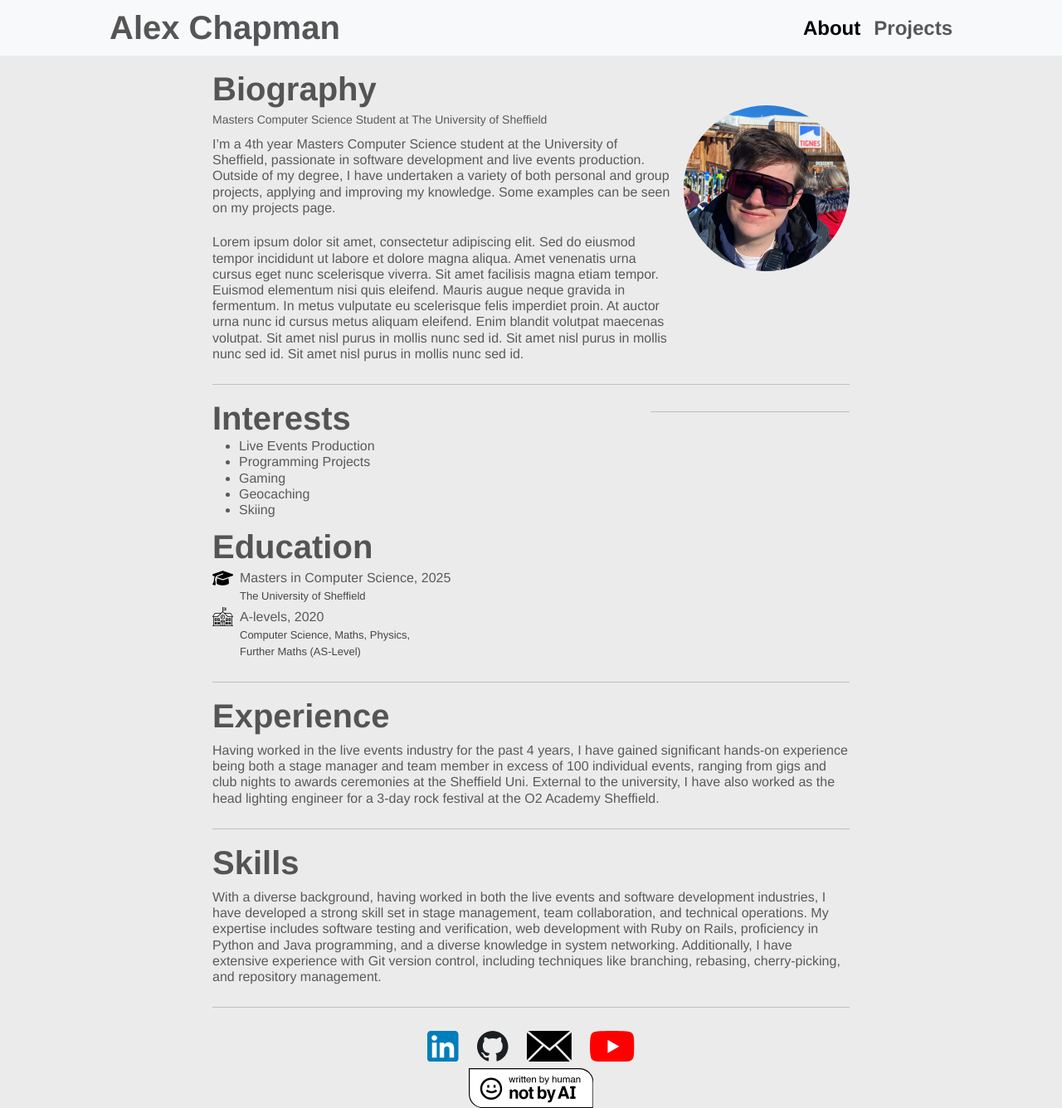
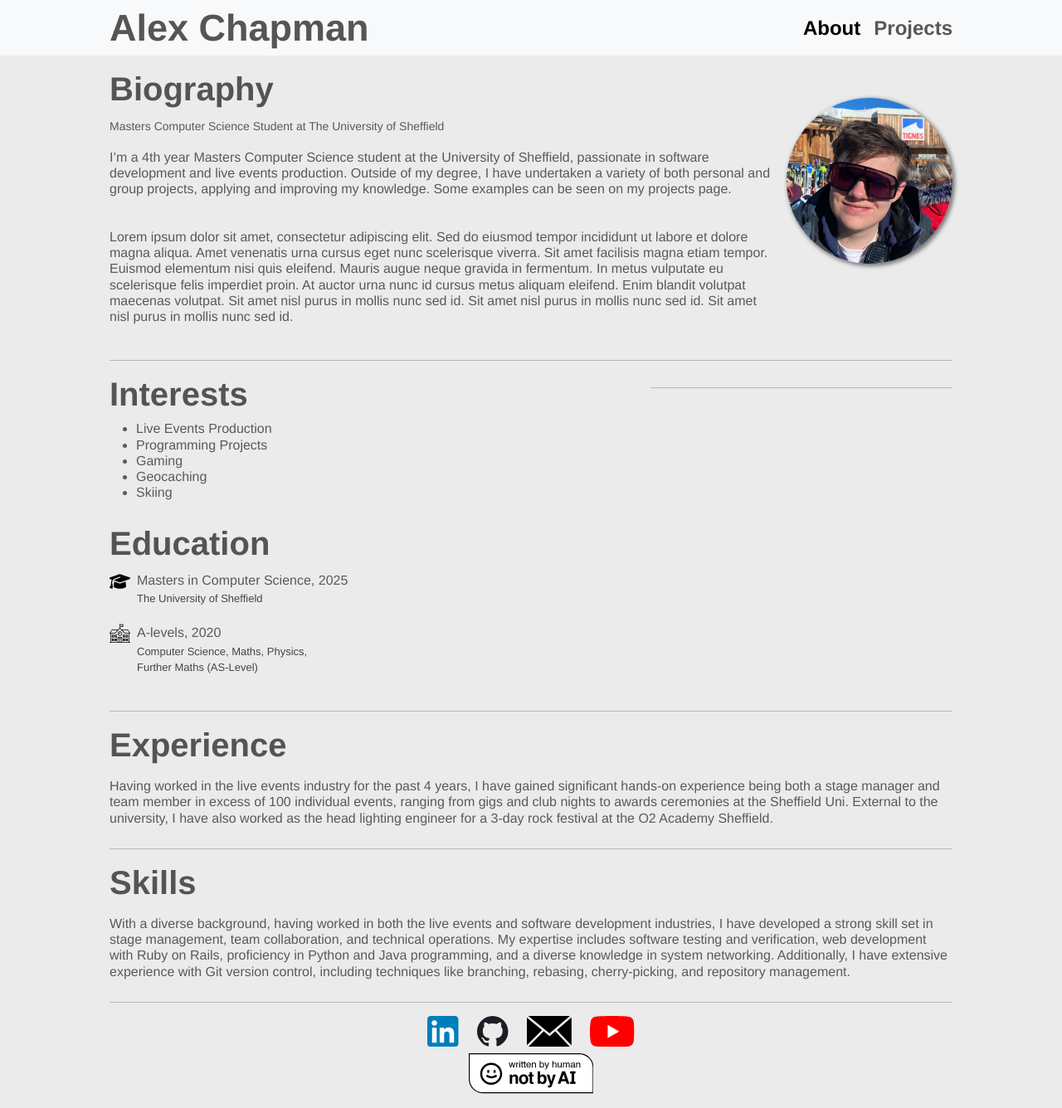
Before and after one commit to AlexChapman18/AlexChapman18.github.io, a React (Create React App) app: page /#/ in a window 1280 px wide. Shown: the whole page at 83% size. Built offline with nearby package versions, Linux system fonts and the light colour scheme.

Commit message:
improved nav-bar

```diff
--- a/src/components/Navigation.js
+++ b/src/components/Navigation.js
@@ -1,4 +1,7 @@
 // ---- Imports ----
+
+// Styles
+import './Navigation.scss';
 
 // Routing
 import { NavLink } from "react-router-dom";
@@ -10,16 +13,16 @@
 const Navigation = () => (
   <Navbar expand="lg" className="bg-body-tertiary py-3">
     <div className="container">
-      <Navbar.Brand className="fs-1 fw-bold text-primary" href="#">
+      <Navbar.Brand className="navigation-title fw-bold text-primary" href="#">
         Alex Chapman
       </Navbar.Brand>
       <Navbar.Toggle aria-controls="navbarScroll" />
-      <Navbar.Collapse id="navbarScroll">
+      <Navbar.Collapse className="navigation-collapse" id="navbarScroll">
         <Nav className="fs-4 fw-bold ms-auto" navbarScroll>
-          <NavLink className="nav-link" to="/">
+          <NavLink className="nav-link text-center" to="/">
             About
           </NavLink>
-          <NavLink className="nav-link pe-0" to="/projects">
+          <NavLink className="nav-link pe-0 text-center" to="/projects">
             Projects
           </NavLink>
         </Nav>
--- /dev/null
+++ b/src/components/Navigation.scss
@@ -0,0 +1,9 @@
+.navigation-title {
+  font-size: 45px;
+}
+
+@media (max-width: 991px) {
+  .navigation-collapse {
+    margin-top: 0.8rem;
+  }
+}
--- a/src/pages/About.js
+++ b/src/pages/About.js
@@ -13,7 +13,7 @@
 function About() {
   return (
     <Layout>
-      <div className='about-container'>
+      <div className='container'>
         <div className='biography'>
           <div className='biography-text'>
             <h1 className='biography-text-title section-title'>Biography</h1>
@@ -25,11 +25,11 @@
             </p>
           </div>
           <div className='biography-image'>
-            <img className='biography-image-image' src={bio_pic} alt="Alex_Holiday"  loading="lazy" />
+            <img className='biography-image-image global-box-shadow' src={bio_pic} alt="Alex_Holiday"  loading="lazy" />
             <div className='biography-image-blank'></div>
           </div>
         </div>
-        <hr className='lineSeparator'/>
+        <hr className="horizontal-linebreak bg-dark opacity-25" />
         <div className='IE'>
           <div className='IE-Interests'>
             <h1 className='IE-Interests-title section-title'>Interests</h1>
@@ -41,7 +41,7 @@
               <li>Skiing</li>
             </ul>
           </div>
-          <hr className='lineSeparator IE-separator'/>
+          <hr className="horizontal-linebreak bg-dark opacity-25" />
           <div className='IE-Education'>
             <h1 className='IE-Education-title section-title'>Education</h1>
             <div className='IE-Education-education'>
@@ -58,29 +58,27 @@
                 <div className='IE-Education-education-ALevels-icon'>
                   <School className='IE-Education-education-ALevels-icon'></School>
                 </div>
-                {/*<div className='IE-Education-education-ALevels-text'>*/}
-                  <p className='section-text'>A-levels, 2020</p>
-                  <p className='section-subtext'>Computer Science, Maths, Physics, <br />Further Maths (AS-Level)</p>
-                {/*</div>*/}
+                <p className='section-text'>A-levels, 2020</p>
+                <p className='section-subtext'>Computer Science, Maths, Physics, <br />Further Maths (AS-Level)</p>
               </div>
             </div>
           </div>
         </div>
-        <hr className='lineSeparator'/>
+        <hr className="horizontal-linebreak bg-dark opacity-25" />
         <div className='experience'>
           <h1 className='experience-title section-title'>Experience</h1>
           <p className='experience-text section-text'>
             Having worked in the live events industry for the past 4 years, I have gained significant hands-on experience being both a stage manager and team member in excess of 100 individual events, ranging from gigs and club nights to awards ceremonies at the Sheffield Uni. External to the university, I have also worked as the head lighting engineer for a 3-day rock festival at the O2 Academy Sheffield.
           </p>
         </div>
-        <hr className='lineSeparator'/>
+        <hr className="horizontal-linebreak bg-dark opacity-25" />
         <div className='skills'>
           <h1 className='skills-title section-title'>Skills</h1>
           <p className='skills-text section-text'>
             With a diverse background, having worked in both the live events and software development industries, I have developed a strong skill set in stage management, team collaboration, and technical operations. My expertise includes software testing and verification, web development with Ruby on Rails, proficiency in Python and Java programming, and a diverse knowledge in system networking. Additionally, I have extensive experience with Git version control, including techniques like branching, rebasing, cherry-picking, and repository management.
           </p>
         </div>
-        <hr className='lineSeparator bottom-seperator'/>
+        <hr className="horizontal-linebreak bg-dark opacity-25" />
       </div>
     </Layout>
   );
```
